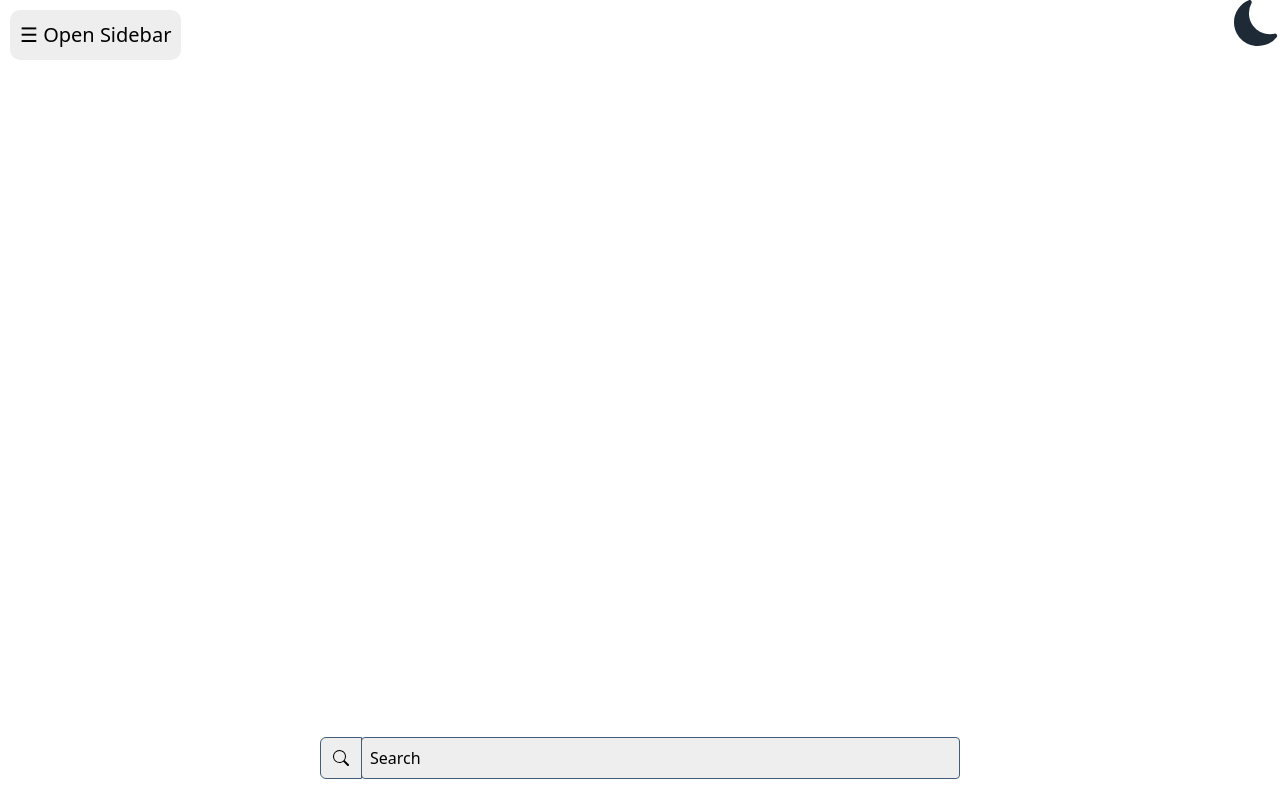
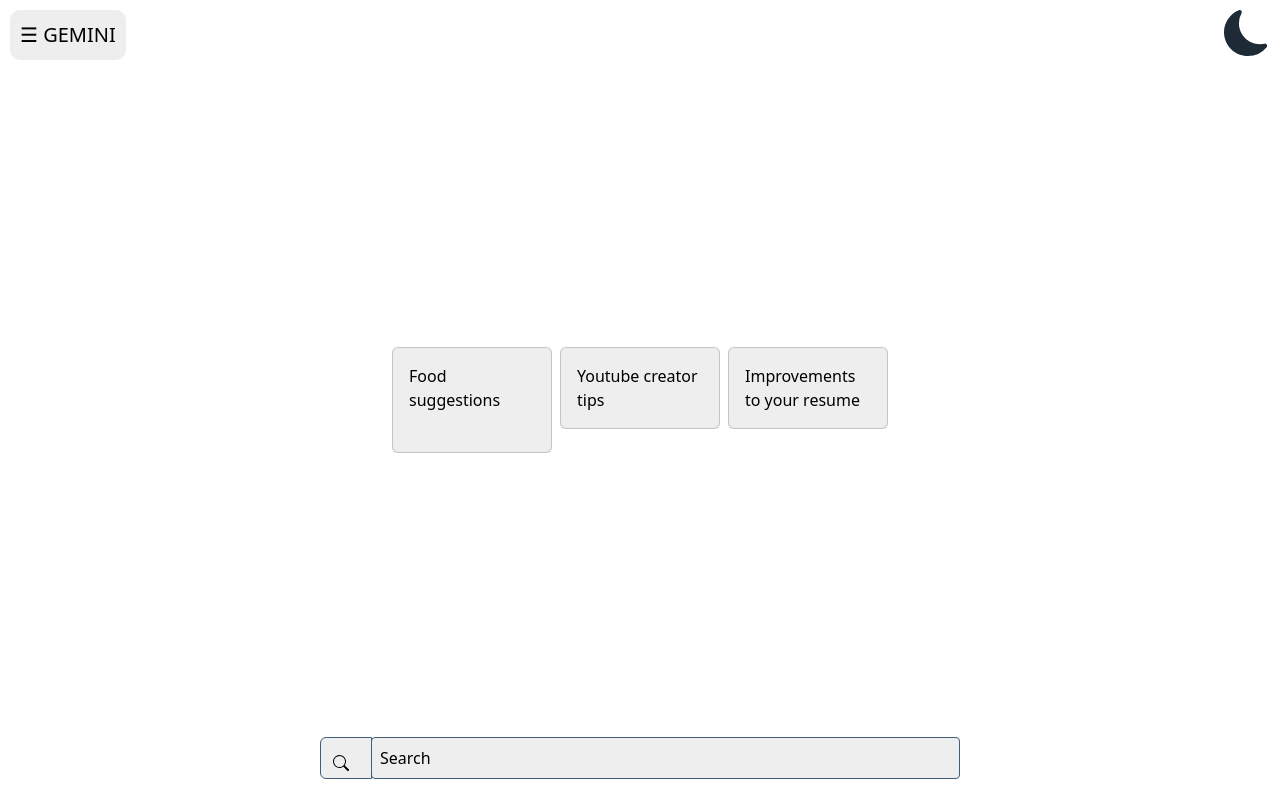
Before and after one commit to turhanomer/google-gemini-clone, a React (Vite) app: page / in a window 1280 px wide. Built offline with nearby package versions, Linux system fonts and the light colour scheme.

Commit message:
added to cards and storage

```diff
--- a/src/App.css
+++ b/src/App.css
@@ -81,3 +81,7 @@ body {
     float: right;
   }
 }
+
+.card-body:hover{
+  cursor: pointer;
+}
--- a/src/App.jsx
+++ b/src/App.jsx
@@ -5,6 +5,7 @@ import Input from './components/Input'
 import Sidebar from './components/Sidebar'
 import Mode from "./DarkMode/Mode"
 import ThemeProvider from './components/ThemeContext';
+import Card from './components/Card';
 
 function App() {
 
@@ -14,6 +15,7 @@ function App() {
       <Mode />
       <Input />
       <Sidebar />
+      <Card />
     </ThemeProvider>
     </>
   )
--- a/src/DarkMode/Mode.css
+++ b/src/DarkMode/Mode.css
@@ -18,4 +18,6 @@ input.dark-mode{
 svg{
   float: right;
   cursor: pointer;
+  margin-top: 10px;
+  margin-right: 10px;
 }
--- /dev/null
+++ b/src/components/Card.jsx
@@ -0,0 +1,8 @@
+function Card() {
+  return (
+    <>
+
+    </>
+  );
+}
+export default Card;
--- a/src/components/Input.jsx
+++ b/src/components/Input.jsx
@@ -1,16 +1,16 @@
 import { useEffect } from "react";
-import "../App.css"
-import "../DarkMode/Mode.css"
+import "../App.css";
+import "../DarkMode/Mode.css";
 import { useTheme } from "./ThemeContext";
 
 function Input() {
-  const {darkMode} = useTheme();
+  const { darkMode } = useTheme();
 
   useEffect(() => {
     const style = document.createElement("style");
     style.innerHTML = `
       #custom-input::placeholder {
-        color: ${darkMode ? '#ddd' : 'black'};
+        color: ${darkMode ? "#ddd" : "black"};
       }
     `;
     document.head.appendChild(style);
@@ -22,12 +22,57 @@ function Input() {
 
   return (
     <>
-        <div id="inputId" className="input-group position-absolute w-50 start-50 translate-middle">
-          <span className="input-group-text" id="basic-addon1" style={{
+      <div className="container d-flex justify-content-center flex-wrap row-auto col-auto position-absolute top-50 start-50 translate-middle">
+        <span>
+          <div
+            className="card m-1 pb-4"
+            style={{ width: "10rem", backgroundColor: darkMode ? "#415d7a" : "#eee",
+              color: darkMode ? "#fff" : "black"
+            }}
+          >
+            <div className="card-body">
+              <p className="card-text">Food suggestions</p>
+            </div>
+          </div>
+        </span>
+        <span>
+          <div
+            className="card m-1"
+            style={{ width: "10rem", backgroundColor: darkMode ? "#415d7a" : "#eee",
+              color: darkMode ? "#fff" : "black"
+            }}
+          >
+            <div className="card-body">
+              <p className="card-text">Youtube creator tips</p>
+            </div>
+          </div>
+        </span>
+        <span>
+          <div
+            className="card m-1"
+            style={{ width: "10rem", backgroundColor: darkMode ? "#415d7a" : "#eee",
+              color: darkMode ? "#fff" : "black"
+            }}
+          >
+            <div className="card-body">
+              <p className="card-text">Improvements to your resume</p>
+            </div>
+          </div>
+        </span>
+      </div>
+      <div
+        id="inputId"
+        className="input-group position-absolute w-50 start-50 translate-middle"
+      >
+        <span
+          className="input-group-text"
+          id="basic-addon1"
+          style={{
             backgroundColor: darkMode ? "#415d7a" : "#eee",
             color: darkMode ? "#fff" : "black",
             border: "1px solid #415d7a",
-              }}>
+          }}
+        >
           <svg
             xmlns="http://www.w3.org/2000/svg"
             width="16"
@@ -47,11 +92,11 @@ function Input() {
           aria-describedby="basic-addon1"
           placeholder="Search"
           style={{
-              backgroundColor: darkMode ? '#415d7a' : '#eee',
-              color: darkMode ? '#fff' : 'black',
-              border: '1px solid #415d7a',
-              padding: '10px',
-              borderRadius: '4px',
+            backgroundColor: darkMode ? "#415d7a" : "#eee",
+            color: darkMode ? "#fff" : "black",
+            border: "1px solid #415d7a",
+            padding: "10px",
+            borderRadius: "4px",
           }}
         />
       </div>
--- a/src/components/Sidebar.jsx
+++ b/src/components/Sidebar.jsx
@@ -30,7 +30,7 @@ const Sidebar = () => {
          className="closebtn" onClick={closeNav}>
           ×
         </button>
-        <h2>Sidebar</h2>
+        <h2>GEMINI</h2>
         <p>Some content in the Sidebar.</p>
       </div>
 
@@ -43,7 +43,7 @@ const Sidebar = () => {
           className="openbtn"
           onClick={openNav}
         >
-          ☰ Open Sidebar
+          ☰ GEMINI
         </button>
       </div>
     </div>
--- a/src/components/ThemeContext.jsx
+++ b/src/components/ThemeContext.jsx
@@ -1,4 +1,3 @@
-// ThemeContext.js
 import { createContext, useState, useContext } from 'react';
 
 const ThemeContext = createContext();
@@ -6,10 +5,17 @@ const ThemeContext = createContext();
 export const useTheme = () => useContext(ThemeContext);
 
 const ThemeProvider = ({ children }) => {
-  const [darkMode, setDarkMode] = useState(false);
+    const [darkMode, setDarkMode] = useState(() => {
+    const storedTheme = localStorage.getItem('darkMode');
+    return storedTheme ? JSON.parse(storedTheme) : false;
+  });
 
   const toggleTheme = () => {
-    setDarkMode(prevMode => !prevMode);
+    setDarkMode(prevMode => {
+      const newMode = !prevMode;
+      localStorage.setItem('darkMode', JSON.stringify(newMode));
+      return newMode;
+    });
   };
 
   return (
```
Lines whose indentation alone changed are shown as unchanged.
